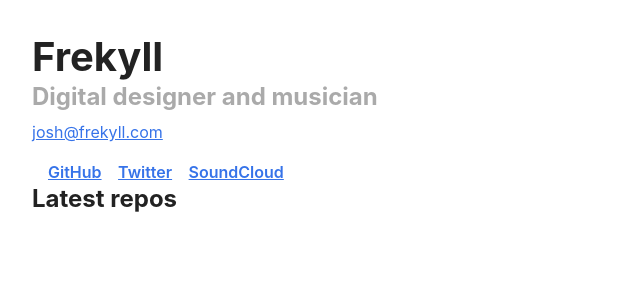
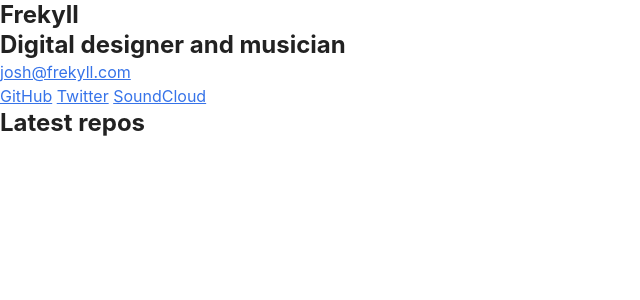
Before and after one commit to frekyll/frekyll, a Jekyll site: the page built from index.html, in a window 1280 px wide. Shown: the top 300 px of the page, without its empty margins (0-640 px from the left). Built offline with Jekyll 4.4.1, drawn with Linux system fonts in a browser that asks for light colours.

Commit message:
Strip classes from HTML

```diff
--- a/_includes/navigation.html
+++ b/_includes/navigation.html
@@ -1,6 +1,6 @@
-<nav class="navigation">
+<nav>
   {% for link in site.data.navigation %}
-  <a class="link navigation-link" href="{{ link.url }}">
+  <a href="{{ link.url }}">
     {{- link.title -}}
   </a>
   {% endfor %}
--- a/_layouts/default.html
+++ b/_layouts/default.html
@@ -11,7 +11,7 @@ layout: compress
     <link href="{{ '/assets/index.css' }}" rel="stylesheet">
     <title>{{ site.title }}</title>
   </head>
-  <body class="site-body">
+  <body>
     {{ content }}
     <script src="{{ '/assets/main.js'}} "></script>
   </body>
--- a/index.html
+++ b/index.html
@@ -3,11 +3,9 @@ layout: default
 ---
 
 <section>
-  <div class="masthead-content">
-    <h1 class="headline">{{ site.title }}</h1>
-    <h2 class="subheadline">{{ site.description }}</h2>
-    <a class="link" href="mailto:{{ site.email }}">{{ site.email }}</a>
-  </div>
+  <h1>{{ site.title }}</h1>
+  <h2>{{ site.description }}</h2>
+  <a href="mailto:{{ site.email }}">{{ site.email }}</a>
 </section>
 
 {% include navigation.html %}
```
